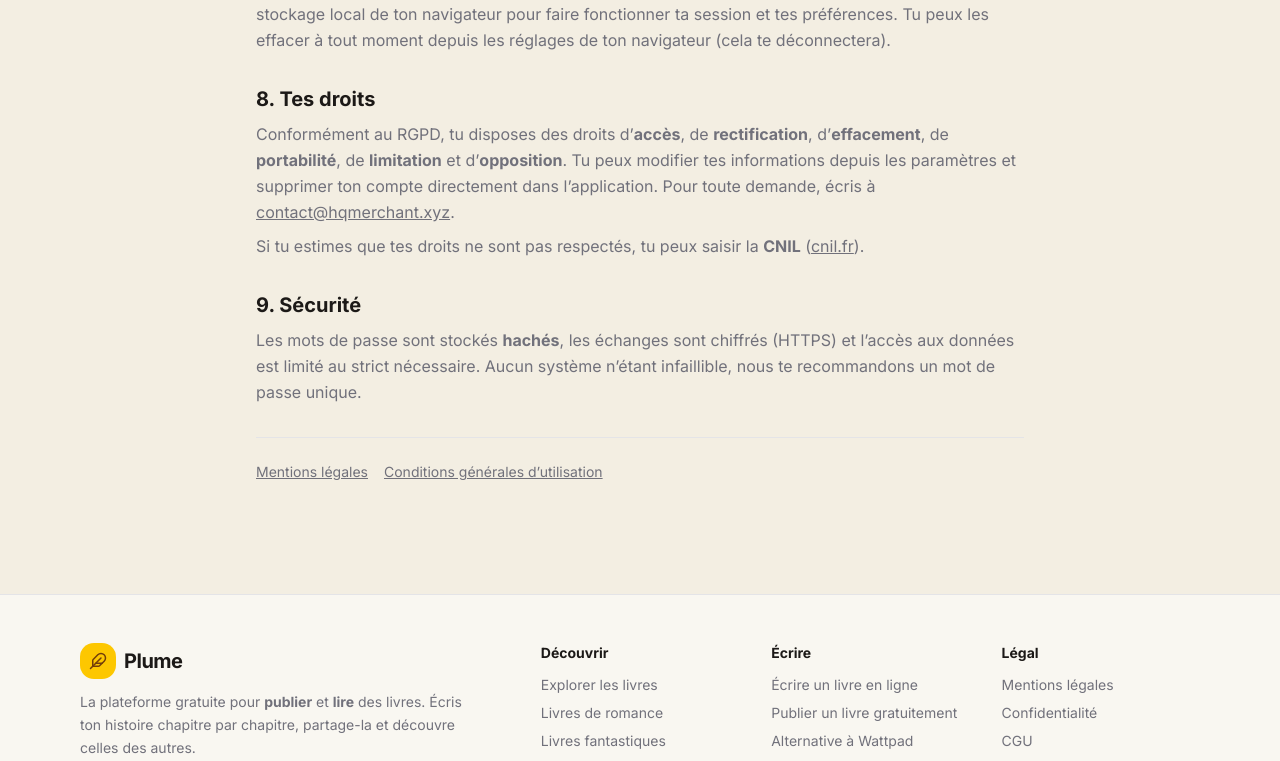
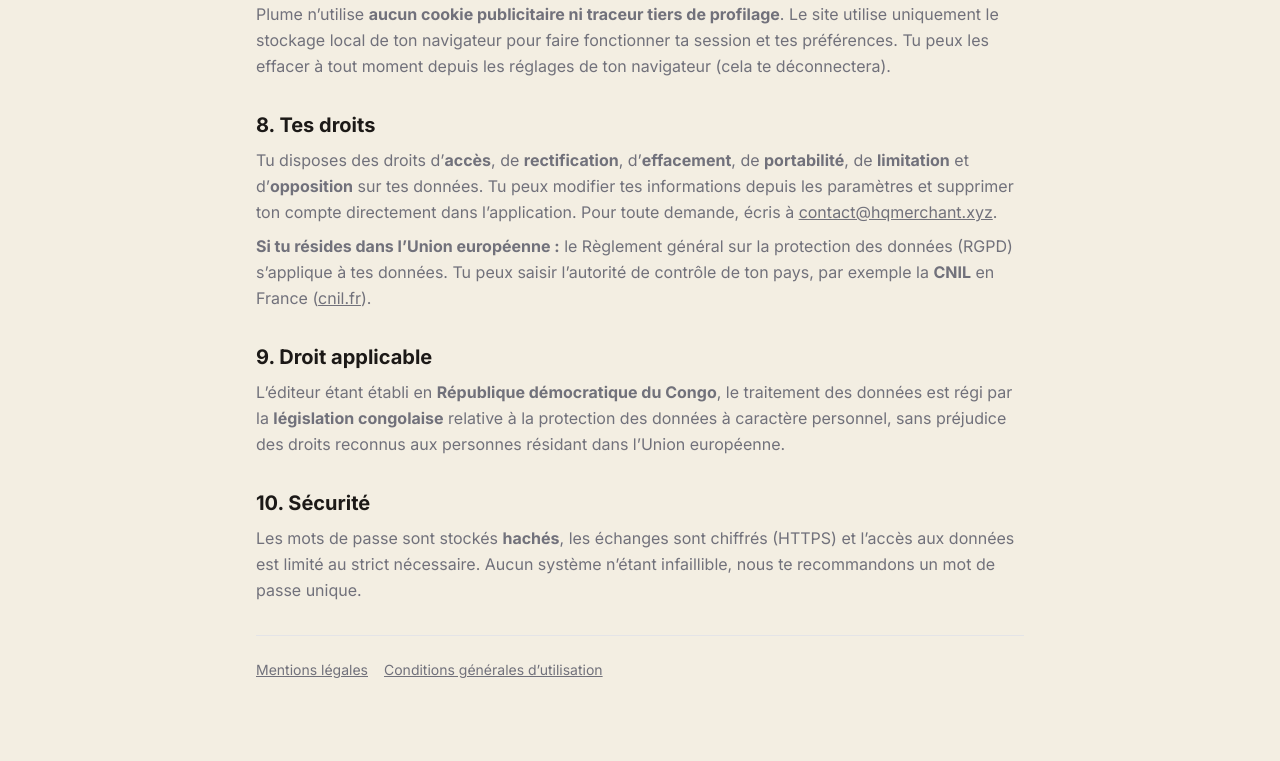
Before and after one commit to wave3k/open-library, a Next.js app: page /confidentialite in a window 1280 px wide. Shown: the part 1428-2189 px from the top of the page. Built offline with nearby package versions, Linux system fonts and the light colour scheme; no server answers.

Commit message:
Legal: adapter au droit congolais (RDC) - retrait LCEN/CNIL/tribunaux francais, droit applicable RDC, clause RGPD conservee pour l'UE

```diff
--- a/src/app/cgu/page.tsx
+++ b/src/app/cgu/page.tsx
@@ -109,8 +109,9 @@ export default function CguPage() {
       <section className="space-y-2">
         <h2 className="text-xl font-bold">10. Droit applicable</h2>
         <p className="text-muted-foreground leading-relaxed">
-          Les présentes conditions sont soumises au <strong>droit français</strong>. En cas de litige, une solution
-          amiable sera recherchée avant toute action ; à défaut, les tribunaux français seront compétents.
+          Les présentes conditions sont soumises au <strong>droit de la République démocratique du Congo</strong>. En
+          cas de litige, une solution amiable sera recherchée avant toute action ; à défaut, les juridictions
+          compétentes sont celles de Kinshasa.
         </p>
       </section>
 
--- a/src/app/confidentialite/page.tsx
+++ b/src/app/confidentialite/page.tsx
@@ -25,8 +25,9 @@ export default function ConfidentialitePage() {
       <section className="space-y-2">
         <h2 className="text-xl font-bold">1. Responsable de traitement</h2>
         <p className="text-muted-foreground leading-relaxed">
-          Le responsable du traitement est <strong>Enzo Izinga</strong>, éditeur de Plume (représenté par son
-          représentant légal, <strong>Paulette Sankinka</strong>), joignable à{' '}
+          Le responsable du traitement est <strong>Enzo Izinga</strong>, éditeur de Plume, établi en{' '}
+          <strong>République démocratique du Congo</strong> (représenté par son représentant légal,{' '}
+          <strong>Paulette Sankinka</strong>), joignable à{' '}
           <a href="mailto:contact@hqmerchant.xyz" className="underline">contact@hqmerchant.xyz</a>.
         </p>
       </section>
@@ -91,20 +92,30 @@ export default function ConfidentialitePage() {
       <section className="space-y-2">
         <h2 className="text-xl font-bold">8. Tes droits</h2>
         <p className="text-muted-foreground leading-relaxed">
-          Conformément au RGPD, tu disposes des droits d’<strong>accès</strong>, de <strong>rectification</strong>, d’
+          Tu disposes des droits d’<strong>accès</strong>, de <strong>rectification</strong>, d’
           <strong>effacement</strong>, de <strong>portabilité</strong>, de <strong>limitation</strong> et d’
-          <strong>opposition</strong>. Tu peux modifier tes informations depuis les paramètres et supprimer ton compte
-          directement dans l’application. Pour toute demande, écris à{' '}
+          <strong>opposition</strong> sur tes données. Tu peux modifier tes informations depuis les paramètres et
+          supprimer ton compte directement dans l’application. Pour toute demande, écris à{' '}
           <a href="mailto:contact@hqmerchant.xyz" className="underline">contact@hqmerchant.xyz</a>.
         </p>
         <p className="text-muted-foreground leading-relaxed">
-          Si tu estimes que tes droits ne sont pas respectés, tu peux saisir la <strong>CNIL</strong> (
-          <a href="https://www.cnil.fr" className="underline">cnil.fr</a>).
+          <strong>Si tu résides dans l’Union européenne :</strong> le Règlement général sur la protection des données
+          (RGPD) s’applique à tes données. Tu peux saisir l’autorité de contrôle de ton pays, par exemple la{' '}
+          <strong>CNIL</strong> en France (<a href="https://www.cnil.fr" className="underline">cnil.fr</a>).
         </p>
       </section>
 
       <section className="space-y-2">
-        <h2 className="text-xl font-bold">9. Sécurité</h2>
+        <h2 className="text-xl font-bold">9. Droit applicable</h2>
+        <p className="text-muted-foreground leading-relaxed">
+          L’éditeur étant établi en <strong>République démocratique du Congo</strong>, le traitement des données est
+          régi par la <strong>législation congolaise</strong> relative à la protection des données à caractère
+          personnel, sans préjudice des droits reconnus aux personnes résidant dans l’Union européenne.
+        </p>
+      </section>
+
+      <section className="space-y-2">
+        <h2 className="text-xl font-bold">10. Sécurité</h2>
         <p className="text-muted-foreground leading-relaxed">
           Les mots de passe sont stockés <strong>hachés</strong>, les échanges sont chiffrés (HTTPS) et l’accès aux
           données est limité au strict nécessaire. Aucun système n’étant infaillible, nous te recommandons un mot de
--- a/src/app/mentions-legales/page.tsx
+++ b/src/app/mentions-legales/page.tsx
@@ -26,19 +26,19 @@ export default function MentionsLegalesPage() {
         </p>
         <ul className="text-muted-foreground ml-5 list-disc space-y-1 leading-relaxed">
           <li>Éditeur : <strong>Enzo Izinga</strong> (personne physique)</li>
+          <li>Pays d’établissement : <strong>République démocratique du Congo</strong></li>
           <li>Statut : édition à titre <strong>non professionnel</strong></li>
           <li>Représentant légal : <strong>Paulette Sankinka</strong></li>
-          <li>Immatriculation (SIREN / RCS) : néant (activité non professionnelle)</li>
-          <li>N° de TVA intracommunautaire : néant</li>
+          <li>Immatriculation (registre du commerce) : sans objet</li>
+          <li>N° de TVA : sans objet</li>
           <li>E-mail de contact : <a href="mailto:contact@hqmerchant.xyz" className="underline">contact@hqmerchant.xyz</a></li>
         </ul>
         <p className="text-muted-foreground leading-relaxed">
           Directeur de la publication : <strong>Enzo Izinga</strong>.
         </p>
         <p className="text-muted-foreground leading-relaxed">
-          Conformément à l’article 6-III-2 de la loi pour la confiance dans l’économie numérique (LCEN),
-          l’adresse personnelle de l’éditeur, personne physique agissant à titre non professionnel, n’est pas
-          communiquée au public. Les coordonnées de l’hébergeur ci-dessous permettent de le contacter.
+          L’éditeur étant une personne physique, son adresse personnelle n’est pas publiée : il peut être contacté à
+          l’adresse e-mail ci-dessus. Les coordonnées des hébergeurs figurent ci-dessous.
         </p>
       </section>
 
@@ -81,6 +81,14 @@ export default function MentionsLegalesPage() {
         </p>
       </section>
 
+      <section className="space-y-2">
+        <h2 className="text-xl font-bold">Droit applicable</h2>
+        <p className="text-muted-foreground leading-relaxed">
+          L’éditeur étant établi en République démocratique du Congo, le présent site et les présentes mentions sont
+          soumis au <strong>droit congolais</strong>.
+        </p>
+      </section>
+
       <nav className="text-muted-foreground flex flex-wrap gap-4 border-t pt-6 text-sm">
         <Link href="/confidentialite" className="underline">Politique de confidentialité</Link>
         <Link href="/cgu" className="underline">Conditions générales d’utilisation</Link>
```
